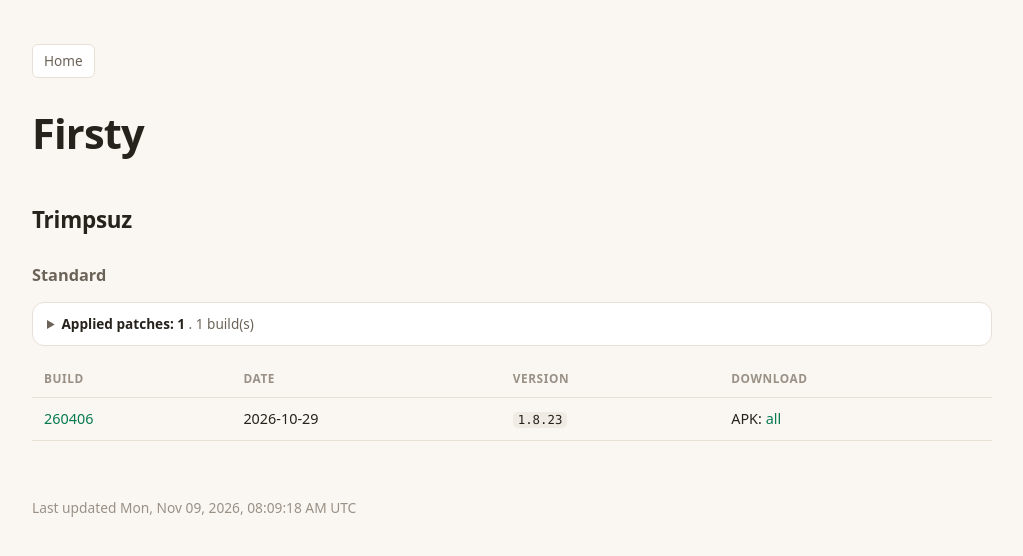
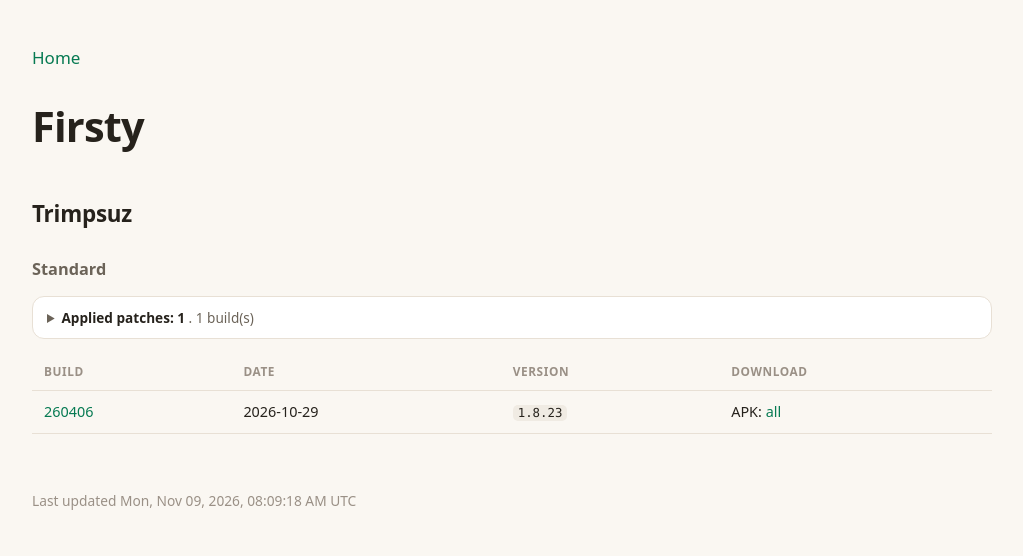
Before and after one commit to nullcpy/archive, a Jekyll site: the page built from apps/firsty/README.md, in a window 1280 px wide. Shown: the top 556 px of the page, without its empty margins (128-1151 px from the left). Built offline with Jekyll 4.4.1, drawn with Linux system fonts in a browser that asks for light colours; our own code applies the rules of GitHub Pages for plain Markdown files.

Commit message:
Match Home link to build navigation

```diff
--- a/assets/css/archive.css
+++ b/assets/css/archive.css
@@ -115,24 +115,6 @@ a:hover {
 
 .crumbs {
   margin: 0 0 22px;
-  font-size: 0.9rem;
-}
-
-.crumbs a,
-main>p:last-child a[href*="/apps/"] {
-  display: inline-block;
-  padding: 5px 11px;
-  border: 1px solid var(--border);
-  border-radius: 6px;
-  background: var(--bg-card);
-  color: var(--text-2);
-  font-size: 0.85rem;
-}
-
-.crumbs a:hover,
-main>p:last-child a[href*="/apps/"]:hover {
-  background: var(--bg-chip);
-  text-decoration: none;
 }
 
 table {
```
